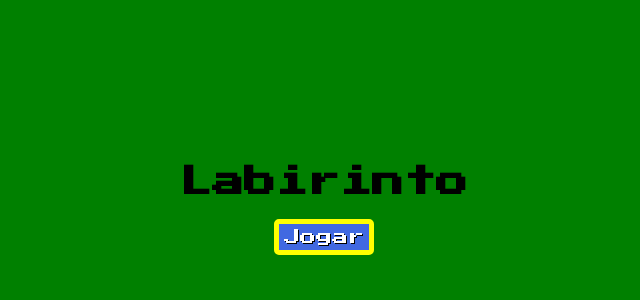
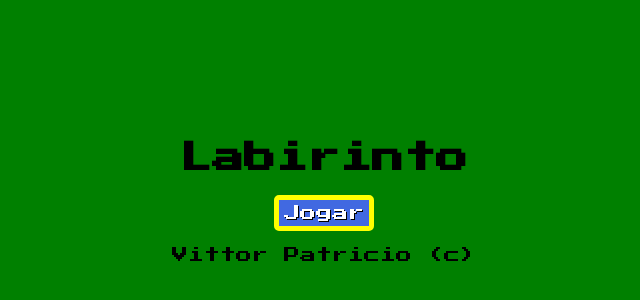
Before and after one commit to VittorPatricio/Labirinto, a website: page src/index.html in a window 1280 px wide. Shown: the part 200-500 px from the top of the page, without its empty margins (316-956 px from the left). Drawn offline with Linux system fonts and the light colour scheme.

Commit message:
Update index.html

```diff
--- a/src/index.html
+++ b/src/index.html
@@ -11,6 +11,7 @@
             <span>
                 <h1>Labirinto</h1>
                 <button onclick="showJogo()">Jogar</button>
+                <p>Vittor Patricio (c)</p>
             </span>
         </div>
 
```
